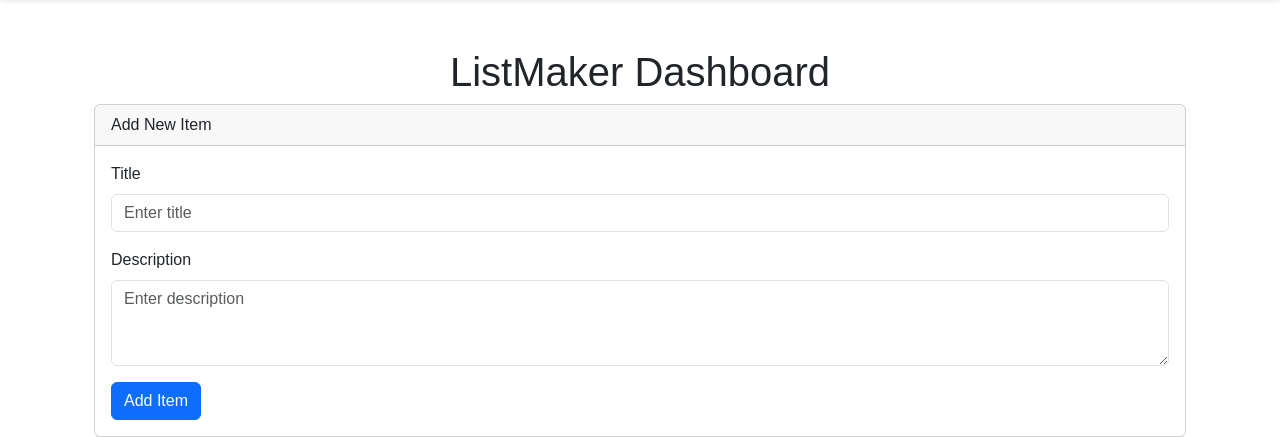
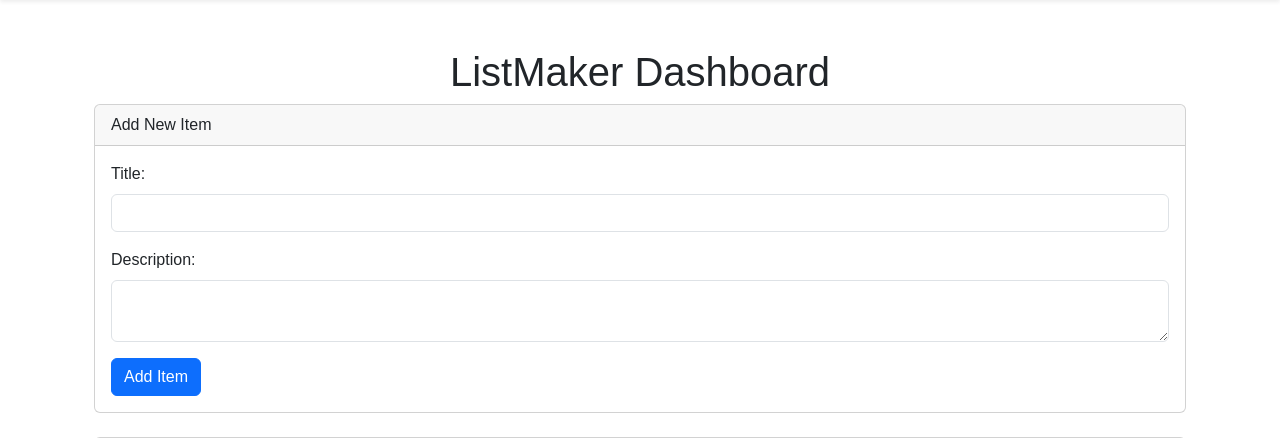
Before and after one commit to anthonyfu3/regulationlist, a Django app: page /listmaker/ in a window 1280 px wide. Shown: the part 56-494 px from the top of the page. Run offline with Django 5.2, Linux system fonts and the light colour scheme; the visitor is signed in with stand-in values (Sample User, id 1); data that the repository does not hold is empty.

Commit message:
still listmaker ui

```diff
--- a/regulationlist/urls.py
+++ b/regulationlist/urls.py
@@ -8,6 +8,7 @@ from webapp.views import (
     public_view,
     manage_items,
     judge_item,
+    add_list_item,
 )
 
 urlpatterns = [
@@ -21,4 +22,5 @@ urlpatterns = [
     path('items/<int:pk>/', manage_items, name='manage_single_item'),
     path('judge_item/<int:pk>/', judge_item, name='judge_item'),
     path('', CustomLoginView.as_view(), name='default'),
+    path('add-item/', add_list_item, name='add_list_item'),
 ]
--- a/webapp/admin.py
+++ b/webapp/admin.py
@@ -3,7 +3,7 @@ from .models import ListItem
 
 @admin.register(ListItem)
 class ListItemAdmin(admin.ModelAdmin):
-    list_display = ('number_in_list', 'description', 'vote_status', 'votes_needed', 'votes_had', 'created_by')
+    list_display = ('number_in_list', 'name', 'description', 'vote_status', 'votes_needed', 'votes_had', 'created_by')
     list_filter = ('is_valid',)
     search_fields = ('description', 'created_by__username')
     actions = ['mark_as_valid', 'mark_as_not_valid']
--- a/webapp/templates/webapp/listmaker.html
+++ b/webapp/templates/webapp/listmaker.html
@@ -10,15 +10,15 @@
     <div class="card mb-4">
         <div class="card-header">Add New Item</div>
         <div class="card-body">
-            <form id="addItemForm">
+            <form id="add-item-form">
+                {% csrf_token %}
                 <div class="mb-3">
-                    <label for="itemTitle" class="form-label">Title</label>
-                    <input type="text" class="form-control" id="itemTitle" placeholder="Enter title" required>
+                    <label for="name" class="form-label">Title:</label>
+                    <input type="text" id="name" name="name" class="form-control" required>
                 </div>
                 <div class="mb-3">
-                    <label for="itemDescription" class="form-label">Description</label>
-                    <textarea class="form-control" id="itemDescription" rows="3" placeholder="Enter description"
-                        required></textarea>
+                    <label for="description" class="form-label">Description:</label>
+                    <textarea id="description" name="description" class="form-control" required></textarea>
                 </div>
                 <button type="submit" class="btn btn-primary">Add Item</button>
             </form>
@@ -51,20 +51,13 @@
 
 <script>
     document.addEventListener("DOMContentLoaded", function () {
-        const table = new DataTable("#listTable", {
-            paging: true,
-            searching: true,
-            ordering: true,
-        });
-
-        // Fetch and populate the DataTable
         function fetchItems() {
             fetch("/items/")
-                .then((response) => response.json())
-                .then((data) => {
+                .then(response => response.json())
+                .then(data => {
                     const tbody = document.querySelector("#listTable tbody");
                     tbody.innerHTML = "";
-                    data.forEach((item) => {
+                    data.forEach(item => {
                         const row = `
                         <tr>
                             <td>${item.number_in_list}</td>
@@ -74,45 +67,55 @@
                             <td>${item.votes_needed}</td>
                             <td>${item.votes_had}</td>
                             <td>
-                <button class="btn btn-sm btn-warning edit-btn" data-id="${item.number_in_list}">Edit</button>
+                                <button class="btn btn-warning btn-sm">Edit</button>
                             </td>
                         </tr>`;
                         tbody.insertAdjacentHTML("beforeend", row);
                     });
                 })
-                .catch((error) => console.error("Error fetching items:", error));
+                .catch(error => console.error("Error fetching items:", error));
         }
 
         fetchItems();
 
-        // Handle form submission
-        document.getElementById("addItemForm").addEventListener("submit", function (e) {
-            e.preventDefault();
-            const title = document.getElementById("itemTitle").value;
-            const description = document.getElementById("itemDescription").value;
+        document.getElementById("add-item-form").addEventListener("submit", function (e) {
+            e.preventDefault(); // Prevent page reload
 
-            fetch("/items/", {
+            const name = document.getElementById("name").value.trim();
+            const description = document.getElementById("description").value.trim();
+
+            console.log("Form data:", { name, description }); // Log the form data
+
+            if (!name || !description) {
+                alert("Both Title and Description are required.");
+                return;
+            }
+
+            fetch("/add-item/", {
                 method: "POST",
                 headers: {
                     "Content-Type": "application/json",
+                    "X-CSRFToken": document.querySelector("[name=csrfmiddlewaretoken]").value,
                 },
                 body: JSON.stringify({
-                    name: title,
+                    name: name,
                     description: description,
                     votes_needed: 1,
                 }),
             })
-                .then((response) => response.json())
-                .then((data) => {
+                .then(response => response.json())
+                .then(data => {
                     if (data.success) {
+                        alert("Item added successfully!");
+                        document.getElementById("add-item-form").reset();
                         fetchItems(); // Refresh the table
-                        document.getElementById("addItemForm").reset();
                     } else {
-                        alert("Error adding item: " + data.error);
+                        alert("Error: " + data.error);
                     }
                 })
-                .catch((error) => console.error("Error adding item:", error));
+                .catch(error => console.error("Error adding item:", error));
         });
+
     });
 </script>
 {% endblock %}
--- a/webapp/views.py
+++ b/webapp/views.py
@@ -160,8 +160,14 @@ def fetch_list_items(request):
 def add_list_item(request):
     if request.method == "POST":
         try:
-            name = request.POST.get("name")
-            description = request.POST.get("description")
+            name = request.POST.get("name", "").strip()
+            description = request.POST.get("description", "").strip()
+
+            print("Received POST data:", {"name": name, "description": description})  # Debugging
+
+            if not name or not description:
+                return JsonResponse({"success": False, "error": "Both name and description are required."})
+
             votes_needed = int(request.POST.get("votes_needed", 1))
 
             # Create new item
```
Lines whose indentation alone changed are shown as unchanged.
